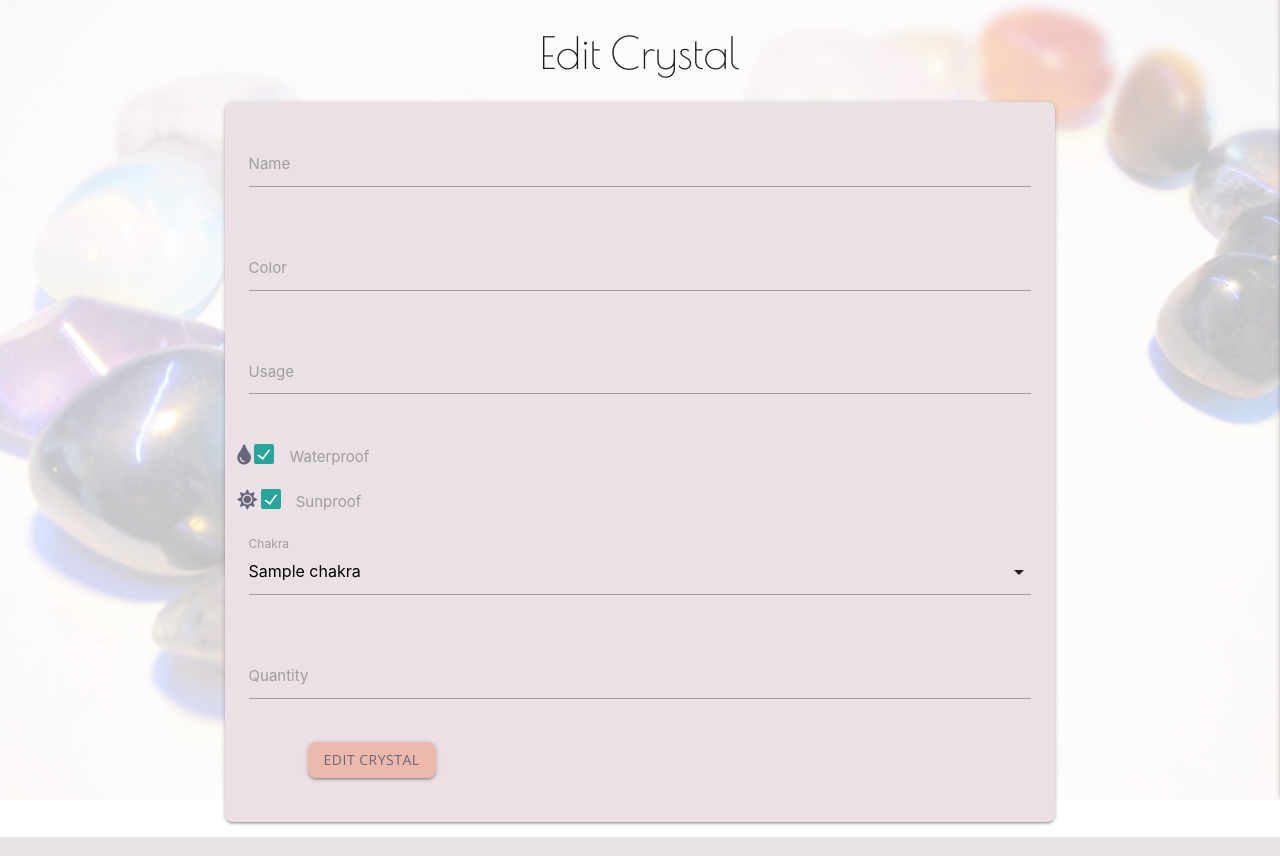
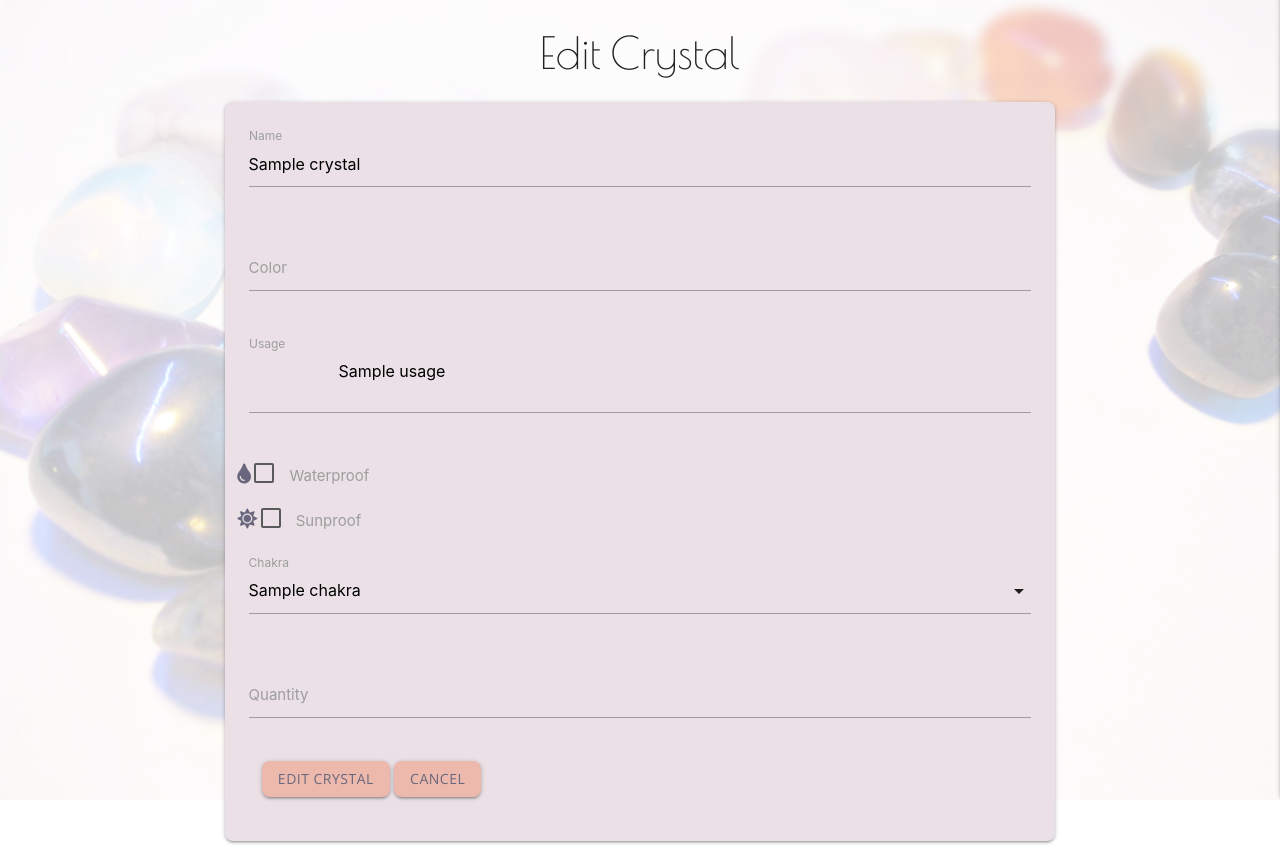
Before and after one commit to Code-Institute-Submissions/Mjau83-myCrystals_AugResub, a Flask app: template templates/pages/edit_crystal.html in a window 1280 px wide. Shown: the part 64-920 px from the top of the page. Run offline with Flask 2, Linux system fonts and the light colour scheme; the template is opened without the code that fills it: most values are stand-ins (such as "Sample title", 1, 10 or a date in 2020); some libraries are stand-ins or nearby versions.

Commit message:
Add cancel button to edit and add crystal form

```diff
--- a/templates/components/forms/add_crystal_form.html
+++ b/templates/components/forms/add_crystal_form.html
@@ -65,7 +65,9 @@
                 <button type="submit" class="btn">
                     Add Crystal <i class="far fa-gem"></i>
                 </button>
+                <a href="{{ url_for('view_crystals') }}" class="btn">Cancel</a>
             </div>
+
         </div>
     </div>
 </form>
--- a/templates/components/forms/edit_crystal_form.html
+++ b/templates/components/forms/edit_crystal_form.html
@@ -3,8 +3,8 @@
         <!-- crystal name -->
         <div class="row">
             <div class="input-field col s12">
-                <input id="crystal_name" name="crystal_name" minlength="3" maxlength="25" type="text" class="validate"
-                    required>
+                <input id="crystal_name" name="crystal_name" minlength="3" maxlength="25" type="text"
+                    value="{{ crystal.crystal_name }}" class="validate" required>
                 <label for="crystal_name">Name</label>
             </div>
         </div>
@@ -19,8 +19,9 @@
         <!-- Change usage to properties -->
         <div class="row">
             <div class="input-field col s12">
-                <textarea id="usage" name="usage" minlength="5" maxlength="250" class="materialize-textarea"
-                    required></textarea>
+                <textarea id="usage" name="usage" minlength="5" maxlength="250" class="materialize-textarea" required>
+                    {{ crystal.usage }}
+                </textarea>
                 <label for="usage">Usage</label>
             </div>
         </div>
@@ -28,7 +29,11 @@
         <div class="row">
             <label for="is_waterproof">
                 <i class="fas fa-tint" id="drop-add"></i>
-                <input id="is_waterproof" type="checkbox" class="filled-in" checked="checked" />
+                {% if crystal.is_waterproof == "yes" %}
+                    <input id="is_waterproof" type="checkbox" class="filled-in" checked="checked" />
+                {% else %}
+                    <input id="is_waterproof" type="checkbox" class="filled-in"/>
+                {% endif %}
                 <span>Waterproof</span>
             </label>
         </div>
@@ -36,7 +41,11 @@
         <div class="row">
             <label for="is_sunproof">
                 <i class="fas fa-sun" id="sun-add"></i>
-                <input id="is_sunproof" type="checkbox" class="filled-in" checked="checked" />
+                {% if crystal.is_sunproof == "yes" %}
+                    <input id="is_sunproof" type="checkbox" class="filled-in" checked="checked" />
+                {% else %}
+                    <input id="is_sunproof" type="checkbox" class="filled-in"/>
+                {% endif %}
                 <span>Sunproof</span>
             </label>
         </div>
@@ -44,7 +53,7 @@
         <div class="row">
             <div class="input-field col s12">
                 <select id="name_of_chakra" name="name_of_chakra" class="validate">
-                    <option value="" disabled selected>Pick a Chakra</option>
+                    <option value="" disabled>Pick a Chakra</option>
                     {% for chakra in chakras %}
                         <option value="{{ chakra.name_of_chakra }}" selected>{{ chakra.name_of_chakra }}</option>
                     {% endfor %}
@@ -65,6 +74,7 @@
                 <button type="submit" class="btn">
                     Edit Crystal
                 </button>
+                <a href="{{ url_for('view_crystals') }}" class="btn">Cancel</a>
             </div>
         </div>
     </div>
```
